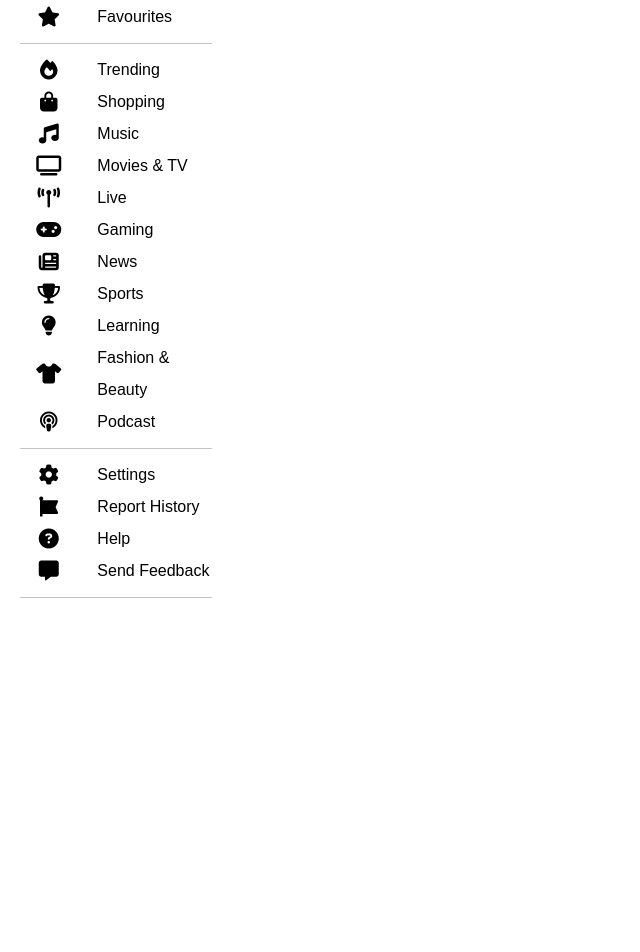
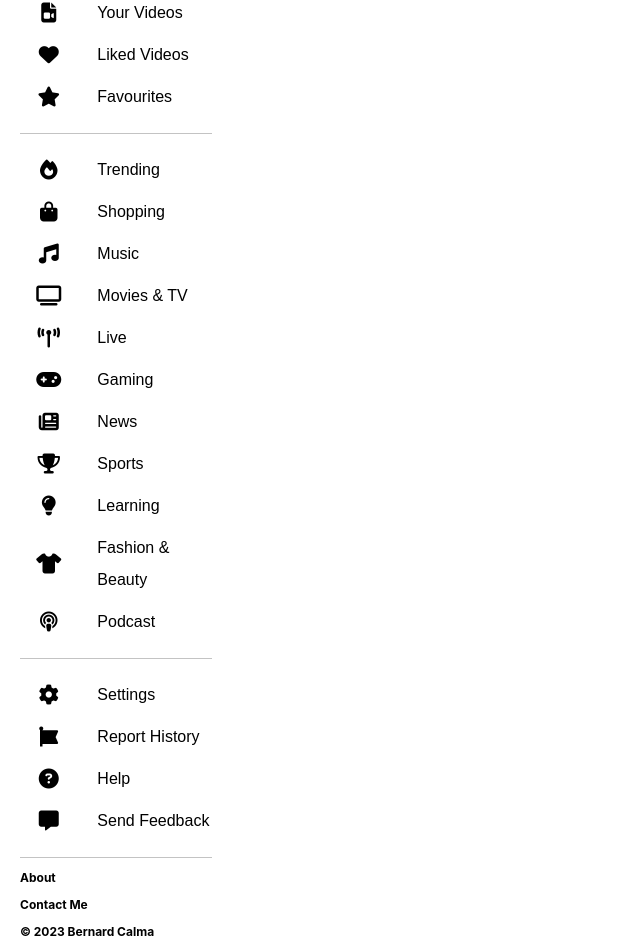
Before and after one commit to Bernard-Calma/hello-tube, a React (Create React App) app in the folder client/: page / in a window 1280 px wide. Shown: the part 289-1241 px from the top of the page, without its empty margins (0-640 px from the left). Before the commit the page ends 897 px from the top, so only its background shows below. Built offline with nearby package versions, Linux system fonts and the light colour scheme.

Commit message:
feat(Footer): Create a footer component
Add footer component inside nav

```diff
--- a/client/src/components/Navigation/Navigation.tsx
+++ b/client/src/components/Navigation/Navigation.tsx
@@ -1,5 +1,5 @@
 import "./Styles.css"
-import { Explore, Home, Settings, Videos } from "./components";
+import { Explore, Footer, Home, Settings, Videos } from "./components";
 
 const Navigation = () => {
     return(
@@ -8,6 +8,7 @@ const Navigation = () => {
             <Videos />
             <Explore />
             <Settings />
+            <Footer />
         </nav>
     )
 }
--- a/client/src/components/Navigation/Styles.css
+++ b/client/src/components/Navigation/Styles.css
@@ -16,6 +16,7 @@ nav {
   display: flex;
   align-items: center;
   justify-content: space-between;
+  margin: 10px 0;
 }
 
 .navIcons > i {
@@ -35,4 +36,12 @@ nav {
 /* Videos */
 /* End of Videos */
 /* Settings */
-/* End of Settings *//*# sourceMappingURL=Styles.css.map */
+/* End of Settings */
+/* Footer */
+footer > p {
+  font-size: 12px;
+  font-weight: bold;
+  text-align: start;
+}
+
+/* End of Footer *//*# sourceMappingURL=Styles.css.map */
--- a/client/src/components/Navigation/Styles.scss
+++ b/client/src/components/Navigation/Styles.scss
@@ -16,7 +16,9 @@ nav {
 .navIcons {
     @include container();
     justify-content: space-between;
+    margin: 10px 0;
 }
+
 
 .navIcons > i {
     flex: 1;
@@ -38,3 +40,11 @@ nav {
 /* Settings */
 
 /* End of Settings */
+
+/* Footer */
+footer > p {
+    font-size: 12px;
+    font-weight: bold;
+    text-align: start;
+}
+/* End of Footer */
--- /dev/null
+++ b/client/src/components/Navigation/components/Footer.tsx
@@ -0,0 +1,7 @@
+const Footer = () => <footer>
+    <p>About</p>
+    <p>Contact Me</p>
+    <p>© {new Date().getUTCFullYear()} Bernard Calma</p>
+</footer>
+
+export default Footer;
--- a/client/src/components/Navigation/components/index.tsx
+++ b/client/src/components/Navigation/components/index.tsx
@@ -2,10 +2,12 @@ import Home from "./Home";
 import Videos from "./Videos";
 import Settings from "./Settings";
 import Explore from "./Explore";
+import Footer from "./Footer";
 
 export {
     Home,
     Videos,
     Settings,
-    Explore
+    Explore,
+    Footer
 }
```
Also changed, not shown: 1 other file (tests, documents, lock files or other folders).
